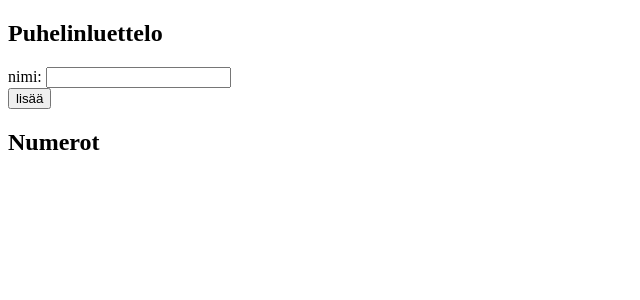
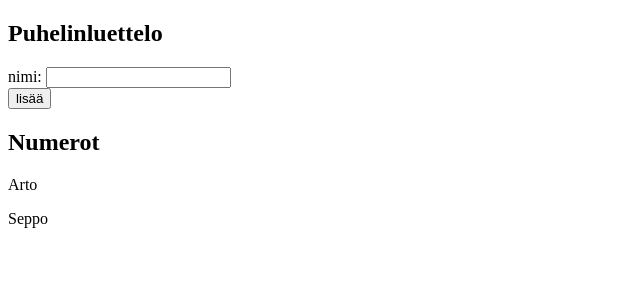
Before and after one commit to aleksiliu/full-stack-course, a React (Create React App) app in the folder osa2/puhelinluettelo/: page / in a window 1280 px wide. Shown: the top 300 px of the page, without its empty margins (0-640 px from the left). Built offline with nearby package versions, Linux system fonts and the light colour scheme; the HTML template or start-up script is replaced by a standard one.

Commit message:
Prevent duplicate names

```diff
--- a/osa2/puhelinluettelo/src/App.js
+++ b/osa2/puhelinluettelo/src/App.js
@@ -1,7 +1,16 @@
 import React, { useState } from 'react';
 
 const App = () => {
-  const [persons, setPersons] = useState([]);
+  const [persons, setPersons] = useState([
+    {
+      name: 'Arto',
+      id: 1
+    },
+    {
+      name: 'Seppo',
+      id: 2
+    }
+  ]);
   const [newName, setNewName] = useState('');
 
   const handleChange = e => {
@@ -14,7 +23,13 @@ const App = () => {
       name: newName,
       id: persons.length + 1
     };
-    setPersons(persons.concat(personObject));
+
+    if (persons.some(e => e.name === newName)) {
+      alert(`${newName} on jo luettelossa`);
+    } else {
+      setPersons(persons.concat(personObject));
+    }
+
     setNewName('');
   };
 
```
